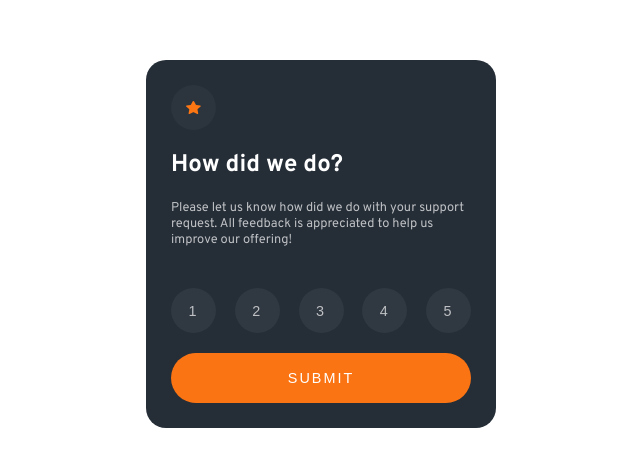
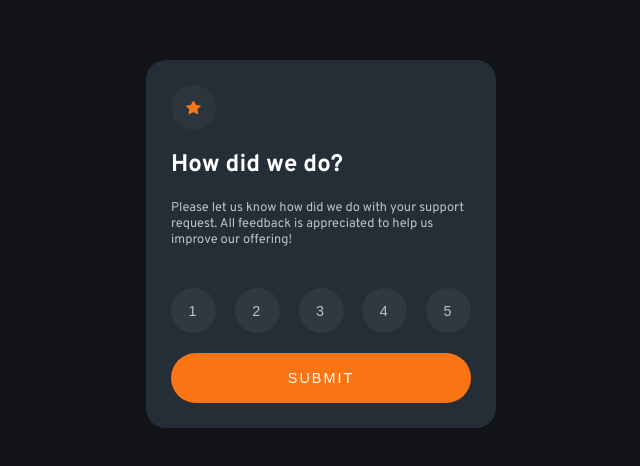
Before and after one commit to routeenz/ratingComponent-FrontendMentor, a plain HTML site: page index.html in a window 1280 px wide. Shown: the part 156-622 px from the top of the page, without its empty margins (319-959 px from the left). Drawn offline with Linux system fonts and the light colour scheme.

Commit message:
second commit

```diff
--- a/style.css
+++ b/style.css
@@ -13,6 +13,7 @@ body{
     flex-direction: column;
     justify-content: center;
     align-items: center;
+    background-color: #121417;
  }
 
 main, mainr{
```
